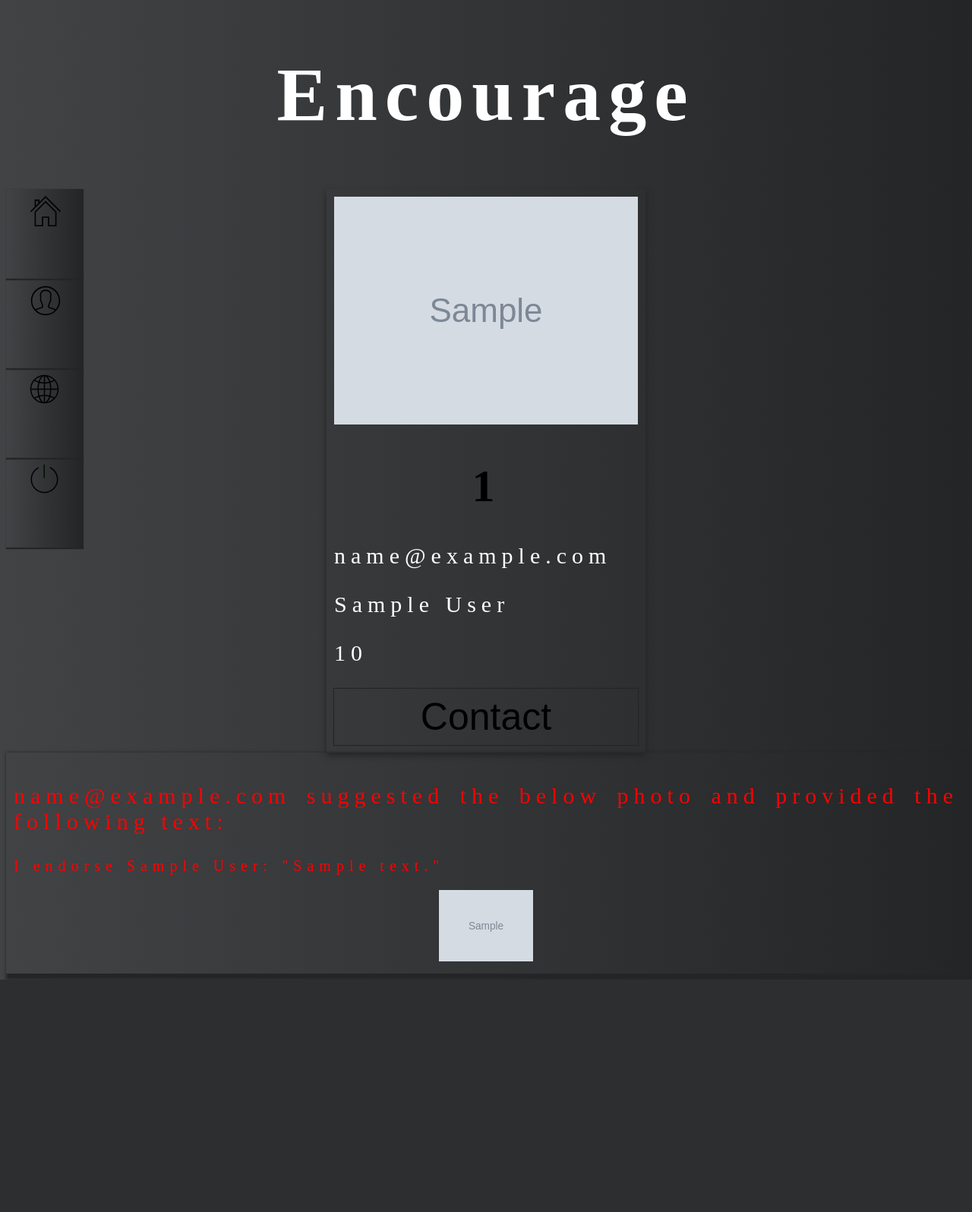
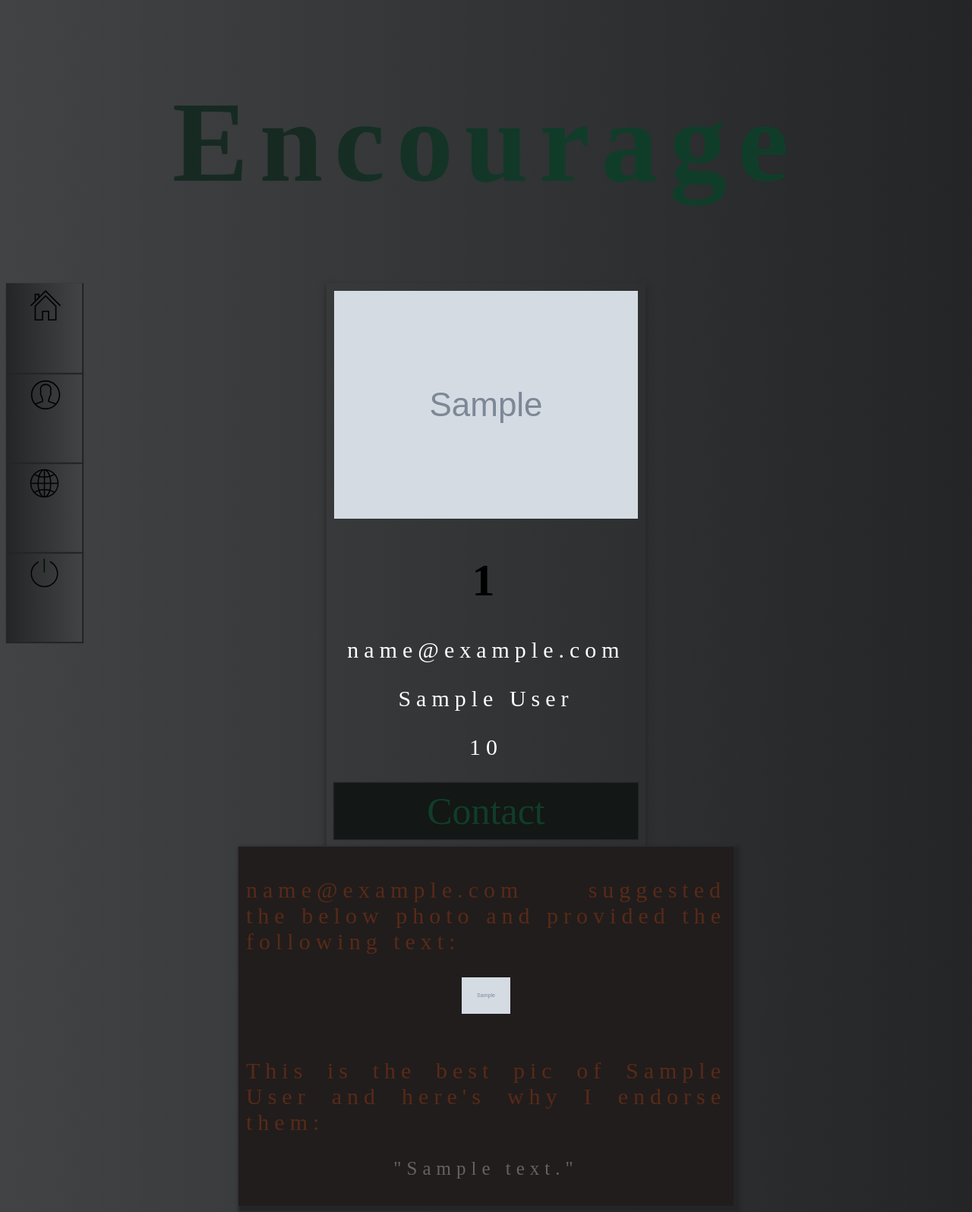
Before and after one commit to ALDENCO/EndorseApp, a Flask app: page /profile in a window 1280 px wide. Shown: the whole page at 76% size. Before the commit the page ends 1290 px from the top, so only its background shows below. Run offline with Flask 2, Linux system fonts and the light colour scheme; tables that the repository leaves empty hold one stand-in row (values such as "Sample post"); grey boxes marked "Sample" are stand-in pictures.

Commit message:
10.29.18 color scheme getting together, still no icon function

```diff
--- a/static/styles.css
+++ b/static/styles.css
@@ -6,9 +6,13 @@ background: linear-gradient(to right, #414345, #232526); /* W3C, IE 10+/ Edge, F
     font-family: Simplifica;
 }
 
-img {
-    text-align: center;
+.ribbon {
+    background-image: "1973481_598049722650_2130865745_o.jpg";
+    position:relative;
+    display: block;
 }
+
+
 
 img.logo {
     text-align: center;
@@ -33,23 +37,29 @@ img.logo {
 
 .title {
     text-align: center;
-    color: white;
-    font-size: 100px;
-    letter-spacing: 10px;
+    /* color: #636363; */
+    font-size: 150px;
+    letter-spacing: 15px;
     word-spacing: 25px;
+    background: linear-gradient(to right, #172a22 30%, #103d2a 60%);
+	-webkit-background-clip: text;
+	-webkit-text-fill-color: transparent;
 
 }
 
-button.contact {
+.contact {
     border: #232526;
     box-shadow: 0px 0px 1px 1px #232526;
     display: inline-block;
     padding: 8px;
     text-align: center;
-    background-color: transparent;
+    background-color: #131715;
     cursor: pointer;
     width: 100%;
     font-size: 50px;
+    font-family: Capsuula;
+    color:#103D2A;
+
 }
 
 button.contact:hover, a:hover {
@@ -58,6 +68,7 @@ button.contact:hover, a:hover {
 
 button {
     border: #232526;
+
     box-shadow: 1px 1px 1px 1px #232526;
     padding: 5px;
     background-color: transparent;
@@ -102,7 +113,7 @@ button:active {
 }  */
 
 p {
-    text-align: justify;
+    text-align: center;
     color: white;
     text-emphasis: bold;
     font-size: 30px;
@@ -114,27 +125,33 @@ p {
     margin-top: 0px;
     margin-bottom: 0px;
     box-shadow: 4px 4px 4px 4px #232526;
-    max-width: 100%;
+    max-width: 50%;
     margin-left:auto;
     margin-right: auto;
     padding: 10px;
-    text-align: justify;
-    font-size: 25px;
+    font-size: 20px;
     font-family: Simplifica;
     letter-spacing: 7px;
+    background-color:#211D1C;
 }
 
 .card2 p {
-    color: red;
+    color:#582A18;
+    text-align: justify;
 }
+
 .card2 p.quote {
-    color: red;
-    font-size: 20px;
-    font-family:Cavorting;
+    color:#636363;
+    font-size: 25px;
+    font-family:Raleway;
+    text-align: center;
 }
 
 .img2 {
     text-align:center;
+
+
+
 }
 
 
@@ -144,14 +161,15 @@ p {
     float:left;
     padding: 0px;
     background: #232526;  /* fallback for old browsers */
-    background: -webkit-linear-gradient(to right, #414345, #232526);  /* Chrome 10-25, Safari 5.1-6 */
-    background: linear-gradient(to right, #414345, #232526); /* W3C, IE 10+/ Edge, Firefox 16+, Chrome 26+, Opera 12+, Safari 7+ */
-    ; /* Dark-grey background */
+    background: -webkit-linear-gradient(to left, #414345, #232526);  /* Chrome 10-25, Safari 5.1-6 */
+    background: linear-gradient(to left, #414345, #232526); /* W3C, IE 10+/ Edge, Firefox 16+, Chrome 26+, Opera 12+, Safari 7+ */
+
 }
 
 
 .icon-bar a {
     display: block;
+    color: #636363;
     padding: 30px 30px 30px 30px;
     transition: all 0.3s ease; /*Add transition for hover effects */
     /* opacity: .8;
@@ -162,7 +180,7 @@ p {
 
 .icon-bar a:hover {
     /* background-color:white; */
-    color: white;  /* Add a hover color */
+    color: #636363;  /* Add a hover color */
     visibility: visible;
 
 
--- a/templates/profile.html
+++ b/templates/profile.html
@@ -23,11 +23,13 @@
 {% for user in users %}
 {% for advocate in advocates %}
 <div class = "card2">
-  <p> {{advocate.email}} suggested the below photo and provided the following text:</p>
-<p class="quote"> I endorse {{user.first_name}} {{user.last_name}}: "{{advocate.endorsement_text}}"</p>
+    <p> {{advocate.email}} suggested the below photo and provided the following text:</p>
   <div class ="img2">
     <img src="{{advocate.picture_url}}" style="width:10%">
   </div>
+  <br>
+<p> This is the best pic of {{user.first_name}} {{user.last_name}} and here's why I endorse them:
+  <p class = "quote">"{{advocate.endorsement_text}}"</p>
 </div>
 {% endfor %}
 {% endfor %}
```
Also changed, not shown: main.py (+0 -15 lines).
